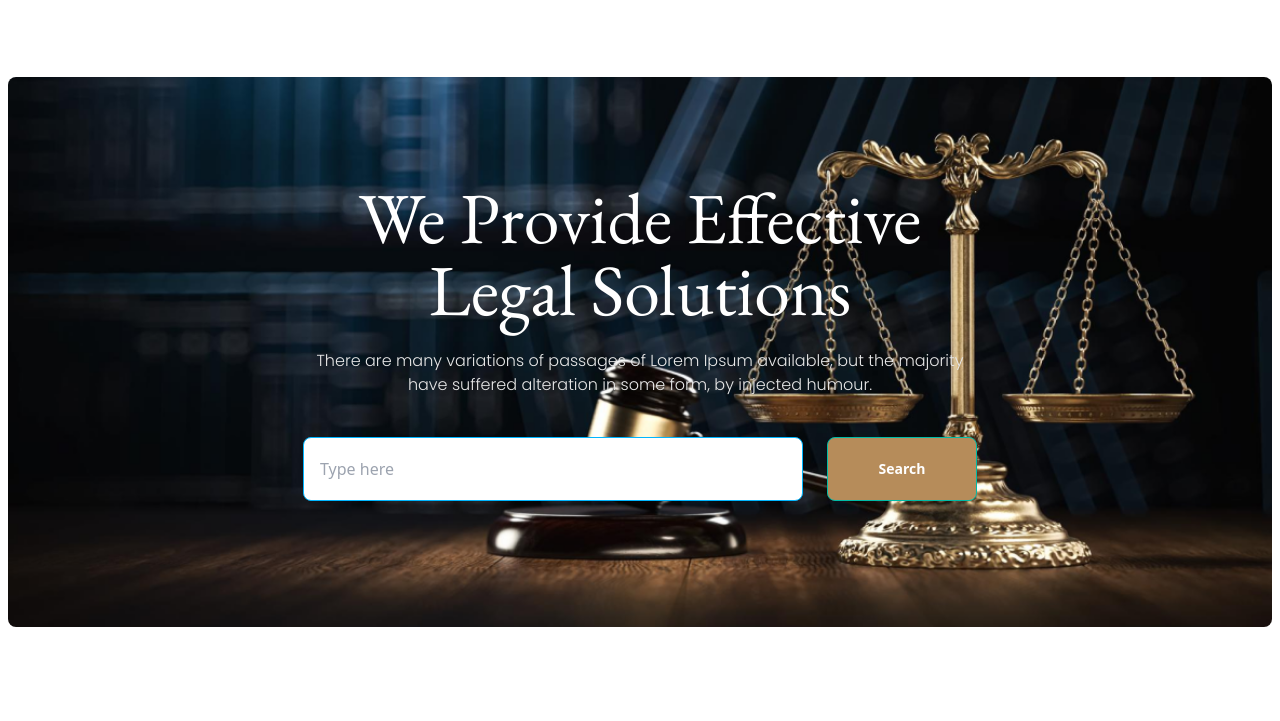
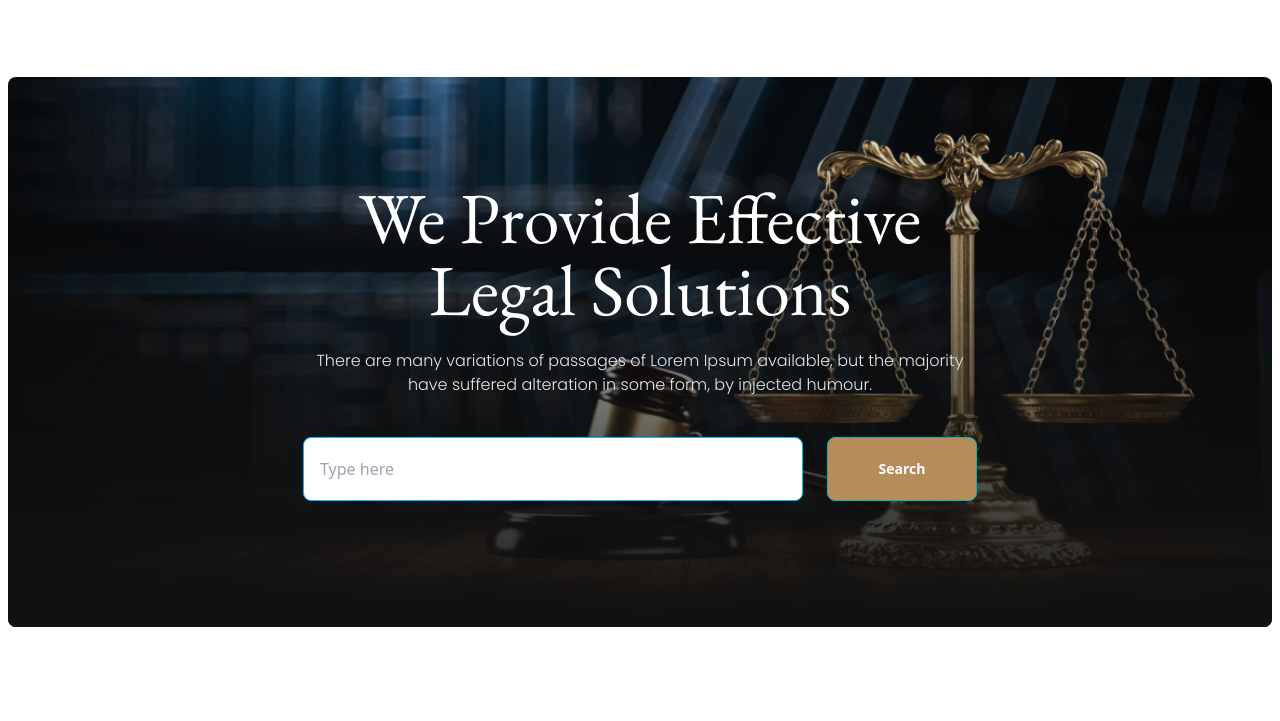
Before and after one commit to AHMEDTASRIFABDULLAH/Legal-Solutions, a plain HTML site: page index.html in a window 1280 px wide. Shown: the part 79-800 px from the top of the page. Drawn offline with nearby package versions, Linux system fonts and the light colour scheme.

Commit message:
img bg-testing

```diff
--- a/index.html
+++ b/index.html
@@ -122,7 +122,9 @@
       <div
         class="mx-auto bg-[url('/images/banner.png')] text-center h-[550px] bg-center bg-cover bg-repeat mt-16 rounded-lg"
       >
-        <div class="">
+        <div
+          class="bg-gradient-to-t from-[#111111] to-[#11111100] h-full rounded-lg"
+        >
           <h1 class="text-4xl sm:text-7xl text-white taitle pt-[104px]">
             We Provide Effective <br />
             Legal Solutions
```
